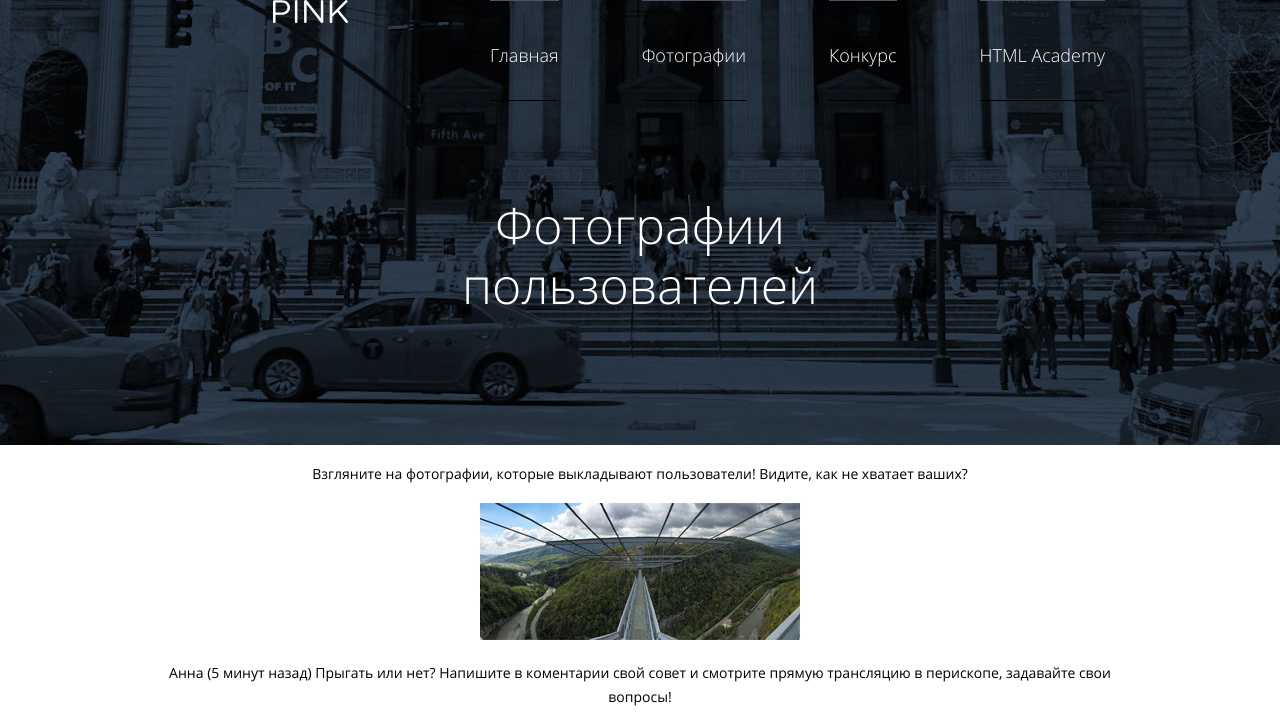
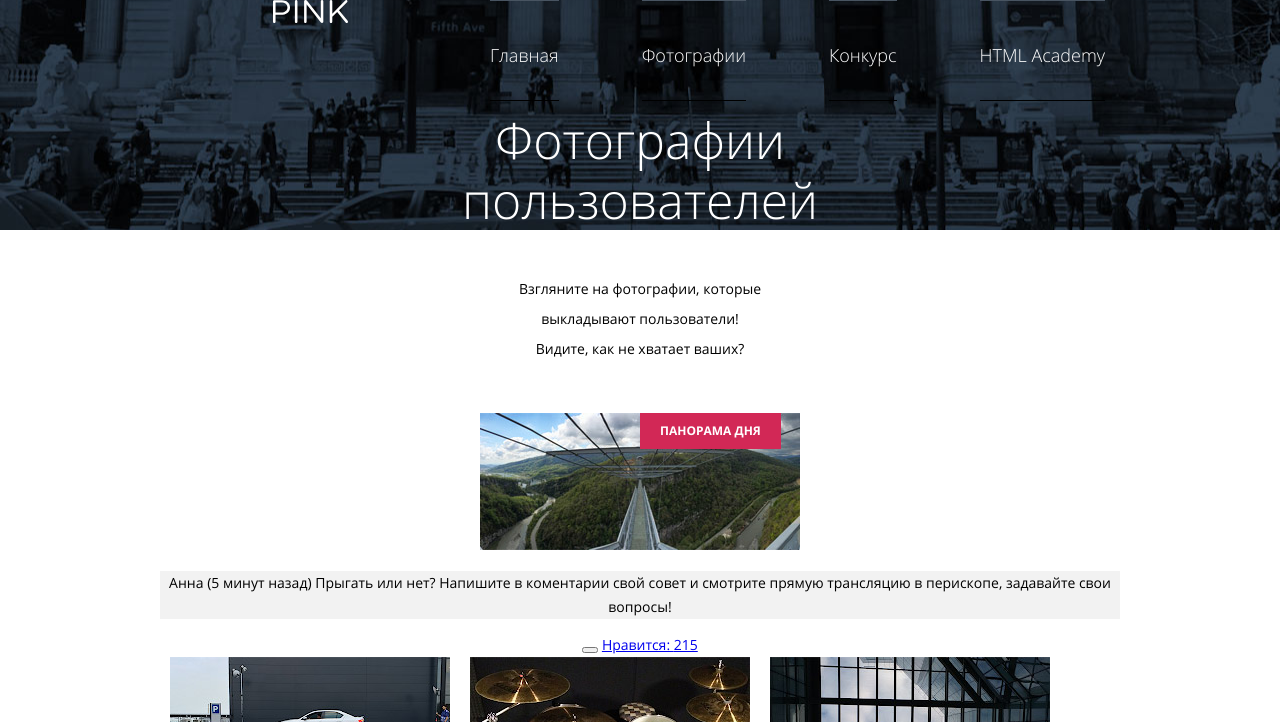
Before and after one commit to elyaperagov/647811-pink-16, a website: page source/photo.html in a window 1280 px wide. Shown: the top 722 px of the page. Drawn offline with nearby package versions, Linux system fonts and the light colour scheme; files that its build step writes are made by us from their sources.

Commit message:
начал ровнять photo

```diff
--- a/source/photo.html
+++ b/source/photo.html
@@ -38,12 +38,16 @@
           <h1 class="visually-hidden">Фотографии пользователей</h1>
           <p class="gallery__title">Фотографии<br>пользователей</p>
         </div>
-          <p class="gallery__description">
-          Взгляните на фотографии, которые выкладывают пользователи! Видите, как не хватает ваших?
-          </p>
+          <div class="gallery__description">
+            <p>
+            Взгляните на фотографии, которые выкладывают пользователи!
+            Видите, как не хватает ваших?
+            </p>
+          </div>
           <div class="gallery__panorama">
             <div class="gallery__panorama gallery__panorama--image">
               <img src="img/panorama-mobile@1x.jpg" width="320" height="137" alt="Панорама">
+              <span class="gallery__panorama gallery__panorama--button">Панорама дня</span>
             </div>
             <div class="gallery__panorama gallery__panorama--desc">
               <p class="gallery__panorama gallery__panorama--text">
--- a/source/sass/blocks/advantages.scss
+++ b/source/sass/blocks/advantages.scss
@@ -81,8 +81,11 @@
 
   @media (min-width: $tablets) {
     margin-top: 17px;
+  }
+
+  @media (min-width: $desktops) {
+    padding: 0 30px;
     width: 300px;
-    padding: 0 30px;
   }
 }
 
@@ -110,7 +113,7 @@
 
   @media (min-width: $tablets) {
     text-align: left;
-    padding: 0 20px 0 0;
+    padding: 0 16px 0 0;
     margin: 12px 0 18px;
   }
 
--- a/source/sass/blocks/gallery.scss
+++ b/source/sass/blocks/gallery.scss
@@ -3,16 +3,13 @@
 }
 
 .gallery__background {
-  font-size: 24px;
-  font-weight: lighter;
   color: $white;
-  text-align: center;
-  padding: 35px 0 80px;
   background-color: $main-background;
   background-image: url("../img/bg-back-mobile@1x.jpg");
   background-repeat: no-repeat;
   width: 100%;
   background-position: center;
+  min-height: 170px;
 
   @media (min-width: $tablets) {
     background-image: url("../img/bg-back-tablet@1x.jpg");
@@ -24,13 +21,23 @@
 }
 
 .gallery__description {
+  width: 250px;
   font-family: $font;
   line-height: 30px;
   text-align: center;
+  padding: 30px 0 35px;
+  margin: 0 auto;
 }
 
-@media (min-width: $tablets) {
-  .gallery__title {
+.gallery__title {
+  font-size: 24px;
+  font-weight: lighter;
+  text-align: center;
+  line-height: 30px;
+  padding-top: 29px;
+  margin: 0;
+
+  @media (min-width: $tablets) {
     font-size: 50px;
     line-height: 60px;
     font-weight: lighter;
@@ -77,10 +84,30 @@
 
 .gallery__panorama {
   text-align: center;
+  position: relative;
 }
 
 .gallery__panorama--desc {
   @include wrapper;
+}
+
+.gallery__panorama--text {
+  background-color: $light-gray;
+}
+
+.gallery__panorama--button {
+  position: absolute;
+  font-size: 12px;
+  line-height: 24px;
+  font-weight: bold;
+  text-transform: uppercase;
+  padding: 6px 20px;
+  top: 0;
+  left: 50%;
+  display: block;
+  background-color: #d22856;
+  color: white;
+  cursor: pointer;
 }
 
 /*
--- a/source/sass/general/mixins.scss
+++ b/source/sass/general/mixins.scss
@@ -12,8 +12,8 @@
 
 @mixin wrapper() {
   width: 320px;
-  /*padding-left: 20px;
-  padding-right: 20px;*/
+  padding-left: 20px;
+  padding-right: 20px;
   margin: 0 auto;
 
   @media (min-width: $tablets) {
```
